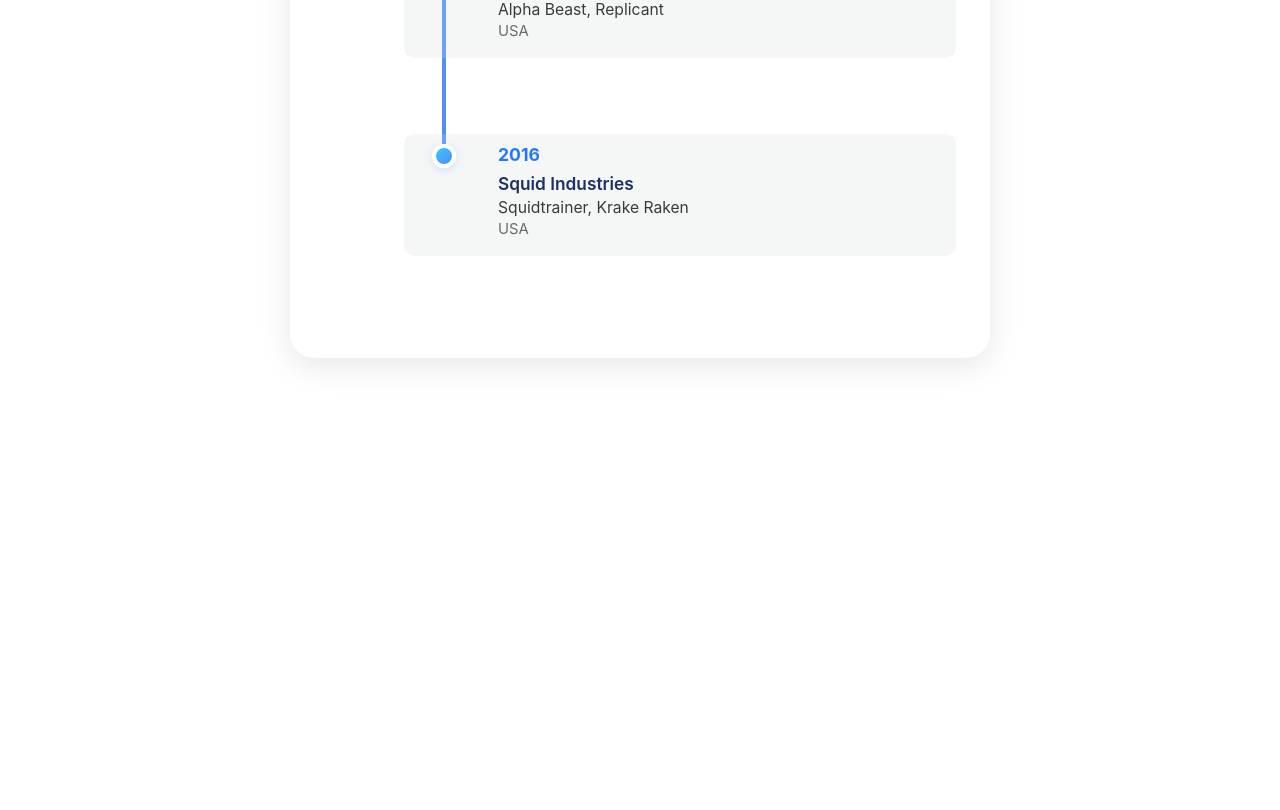
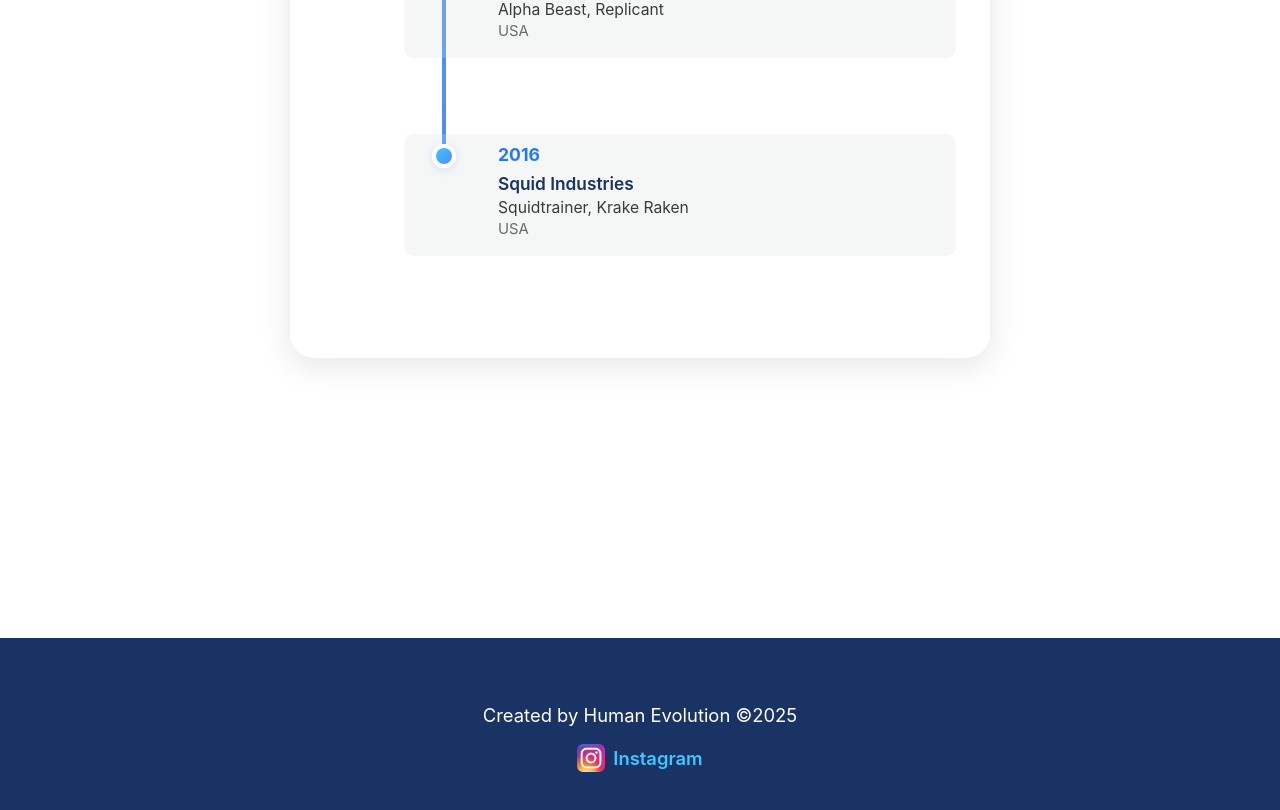
Before and after one commit to AaronGabriel147/bali-history, a Next.js app: page / in a window 1280 px wide. Shown: the part 2323-3133 px from the top of the page. Before the commit the page ends 2921 px from the top, so only its background shows below. Built offline with nearby package versions, Linux system fonts and the light colour scheme.

Commit message:
Footer added

```diff
--- /dev/null
+++ b/app/Footer.js
@@ -0,0 +1,16 @@
+import styles from './Footer.module.css';
+import Image from 'next/image';
+
+export default function Footer() {
+  return (
+    <footer className={styles.footer}>
+      <div className={styles.footerText}>
+        <div>Created by Human Evolution ©2025</div>
+        <a href="https://www.instagram.com/human_evolution_1?igsh=MzRlODBiNWFlZA==" target="_blank" rel="noopener noreferrer" className={styles.footerLink}>
+          <Image src="/instagram.png" alt="Instagram" width={28} height={28} className={styles.instagramLogo} />
+          Instagram
+        </a>
+      </div>
+    </footer>
+  );
+}
--- /dev/null
+++ b/app/Footer.module.css
@@ -0,0 +1,43 @@
+.footer {
+  width: 100%;
+  background: #1a3365;
+  color: #fff;
+  display: flex;
+  align-items: center;
+  justify-content: center;
+  padding: 40px 0 40px 0;
+  min-height: 200px;
+  font-family: 'Inter', Arial, sans-serif;
+  font-size: 1.15rem;
+  margin-top: 40px;
+}
+
+.footerText {
+  text-align: center;
+  display: flex;
+  flex-direction: column;
+  align-items: center;
+  gap: 18px;
+}
+
+.footerLink {
+  color: #3ec6ff;
+  text-decoration: none;
+  font-weight: 600;
+  font-size: 1.15rem;
+  display: flex;
+  align-items: center;
+  gap: 8px;
+  transition: color 0.2s;
+}
+.footerLink:hover {
+  color: #4f8cff;
+  text-decoration: underline;
+}
+
+.instagramLogo {
+  width: 28px;
+  height: 28px;
+  display: inline-block;
+  vertical-align: middle;
+}
--- a/app/balisong-timeline.js
+++ b/app/balisong-timeline.js
@@ -1,4 +1,5 @@
 import Header from "./Header";
+import Footer from "./Footer";
 import styles from "./balisong-timeline.module.css";
 
 const timelineData = [
--- a/app/layout.js
+++ b/app/layout.js
@@ -13,7 +13,7 @@
 
 export const metadata = {
   title: "Balisong Evolution",
-  description: "Generated by create next app",
+  description: "A History of Balisongs",
 };
 
 export default function RootLayout({ children }) {
--- a/app/page.js
+++ b/app/page.js
@@ -1,4 +1,5 @@
 import Header from "./Header";
+import Footer from "./Footer";
 import BalisongTimeline from "./balisong-timeline";
 import Image from "next/image";
 import styles from "./page.module.css";
@@ -13,6 +14,7 @@
           <BalisongTimeline />
         </div>
       </div>
+      <Footer />
     </>
   );
 }
```
Also changed, not shown: public/instagram.png (added).
